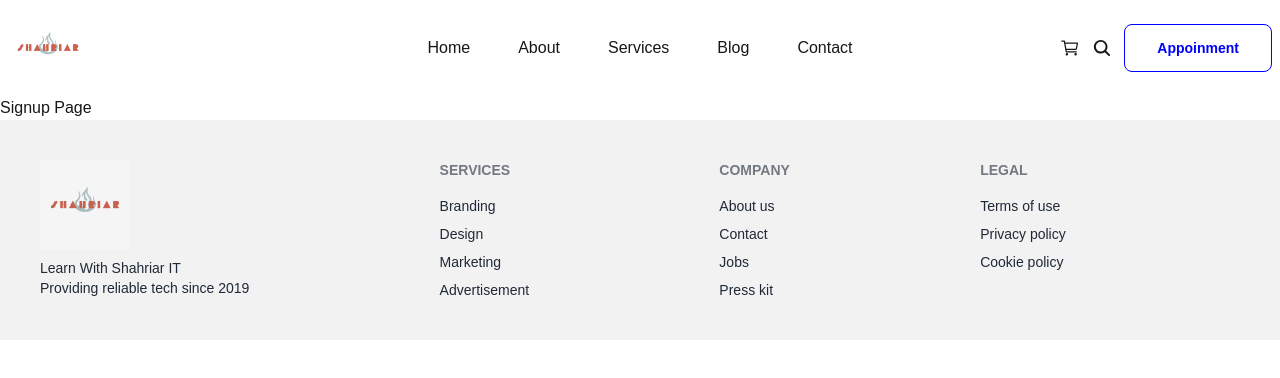
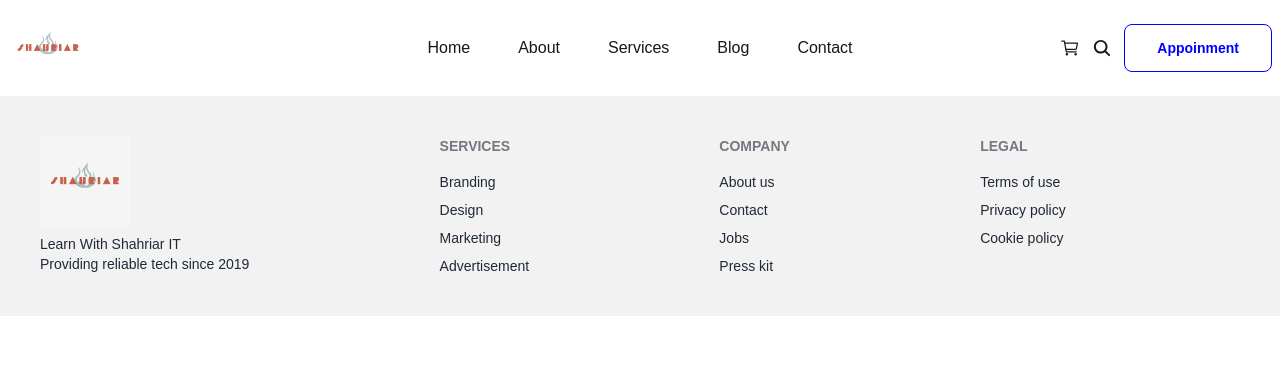
Before and after one commit to shahriar2880/car-workshop, a Next.js app: page /signup in a window 1280 px wide. Shown: the top 378 px of the page. Built offline with nearby package versions, Linux system fonts and the light colour scheme.

Commit message:
Complete login page

```diff
--- a/src/app/login/page.jsx
+++ b/src/app/login/page.jsx
@@ -1,3 +1,4 @@
+"use client"
 import Image from 'next/image'
 import React from 'react'
 import { FcGoogle } from "react-icons/fc";
@@ -5,24 +6,26 @@ import { BsGithub } from "react-icons/bs";
 import { FaFacebook } from "react-icons/fa";
 import Link from 'next/link';
 
+const page = () => {
+  const handleLogin = async () =>{
 
-
-const page = () => {
+  }
   return (
     <div className='container px-24 mx-auto py-24'>
-
       <div className='grid grid-cols-2 gap-12 items-center'>
         <div>
             <Image src='/assets/images/login/login.svg' height="540" width="540" alt='login Image'/>
         </div>
         <div className='border-2 p-12'>
         <h6 className='text-3xl font-semibold text-center mb-12'>Log In</h6>
+            <form onSubmit={handleLogin} action=''>
             <label htmlFor='email'>Email</label><br/>
             <input type="text" name='email' placeholder="Your Email" className="mt-3 input input-bordered w-full" /> <br/><br/>
             <label htmlFor='email'>Password</label><br/>
             <input type="text" name='password' placeholder="Your Password" className="mt-3 input input-bordered w-full" />
             <br/><br/>
-            <button className='w-full btn btn-primary'>Log In</button>
+            <button type='submit' className='w-full btn btn-primary'>Log In</button>
+            </form>
             <div>
                 <h6 className='my-12 text-center'>Or Sign In With</h6>
                 <div className='flex items-center justify-center space-x-2'>
--- a/src/app/signup/page.jsx
+++ b/src/app/signup/page.jsx
@@ -1,10 +1,14 @@
+"use client"
+import Image from 'next/image'
+import Link from 'next/link'
 import React from 'react'
+import { BsGithub } from 'react-icons/bs'
+import { FaFacebook } from 'react-icons/fa'
+import { FcGoogle } from 'react-icons/fc'
 
 const page = () => {
   return (
-    <div>
-      Signup Page
-    </div>
+    <div></div>
   )
 }
 
```
